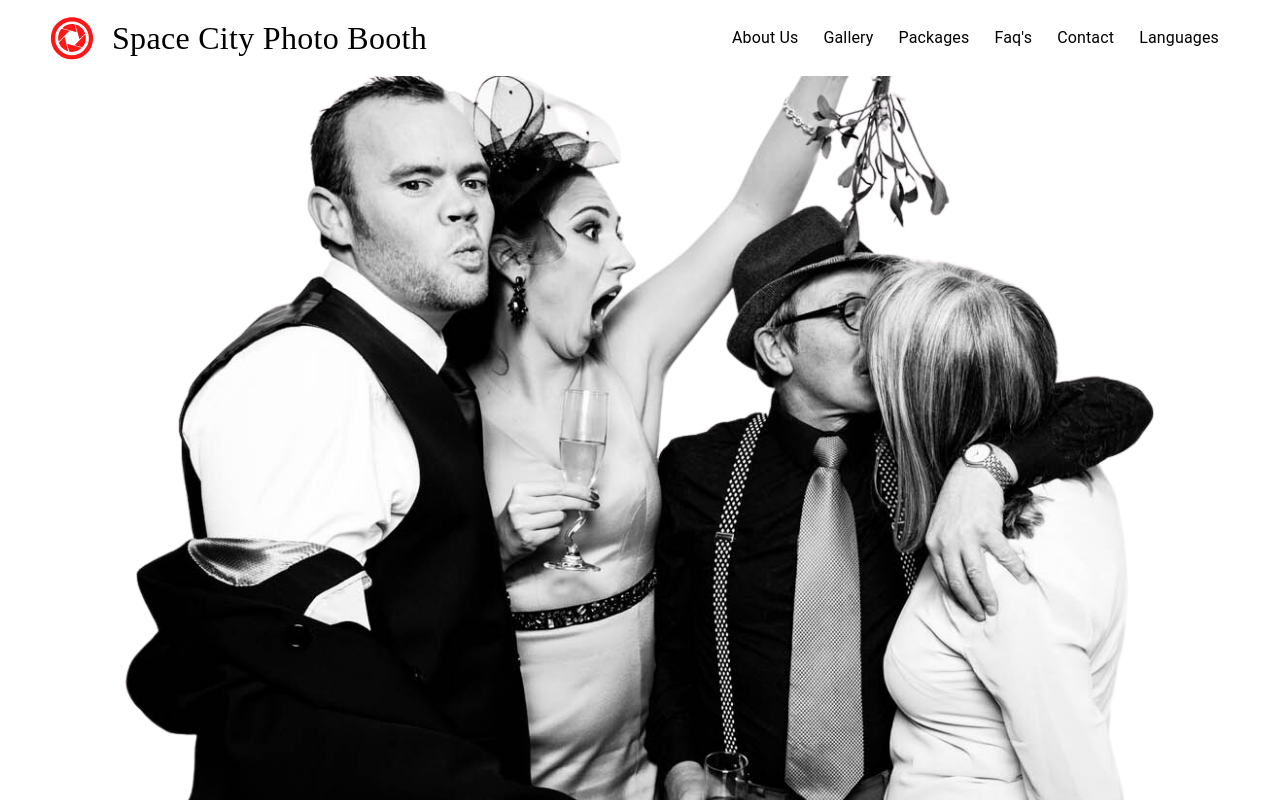
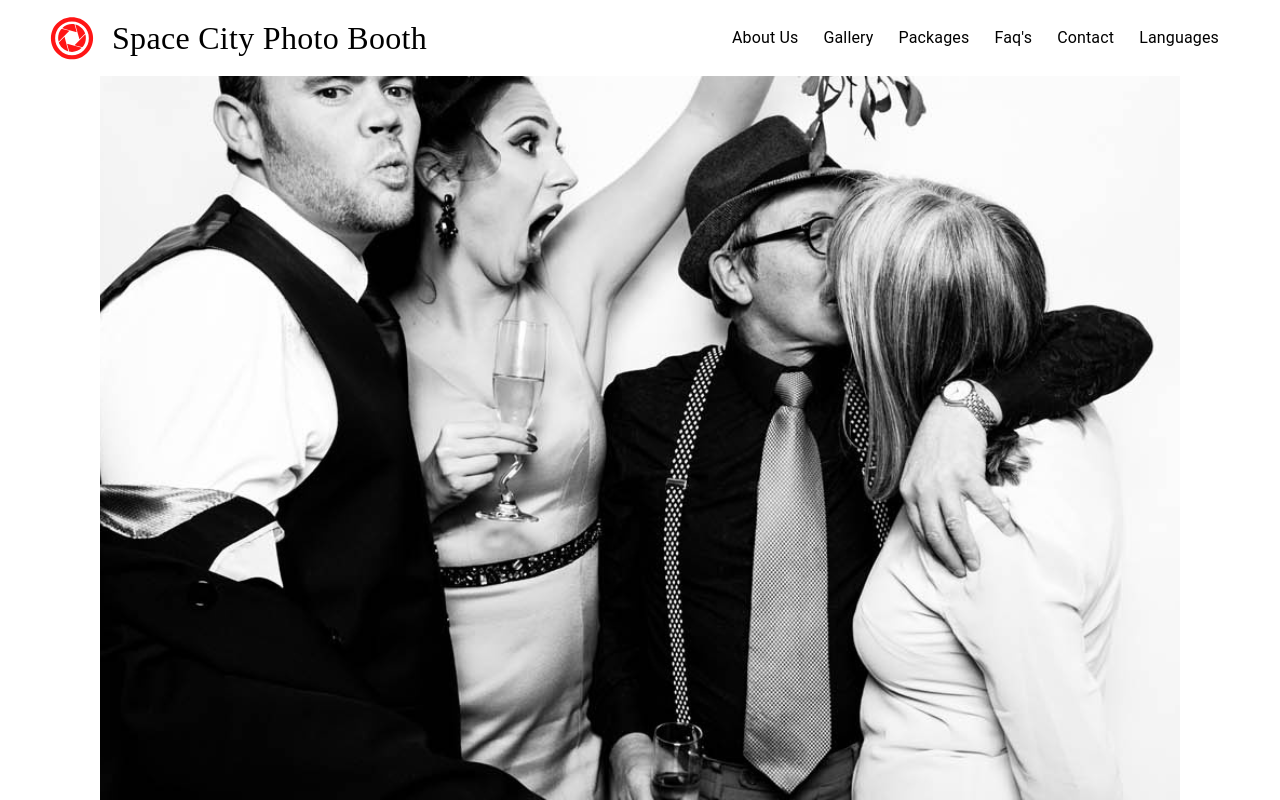
Before and after one commit to Alejandro-Gonzalez-Barriga/space-city-photo-booth-landing, a React (Create React App) app: page / in a window 1280 px wide. Shown: the top 800 px of the page. Built offline with nearby package versions, Linux system fonts and the light colour scheme; a web font is replaced by a local one.

Commit message:
changed image file type

```diff
--- a/src/styles/banner/index.js
+++ b/src/styles/banner/index.js
@@ -13,7 +13,7 @@ export const BannerContainer = styled(Box)(({ matches, theme }) => ({
     flexDirection: "column",
     alignItems: "center",
   },
-  backgroundImage: `url(space-city-photo-booth-landing/images/banner/banner.svg)`,
+  backgroundImage: `url(space-city-photo-booth-landing/images/banner/banner.png)`,
   backgroundRepeat: "no-repeat",
   backgroundPosition: "center",
 }));
```
